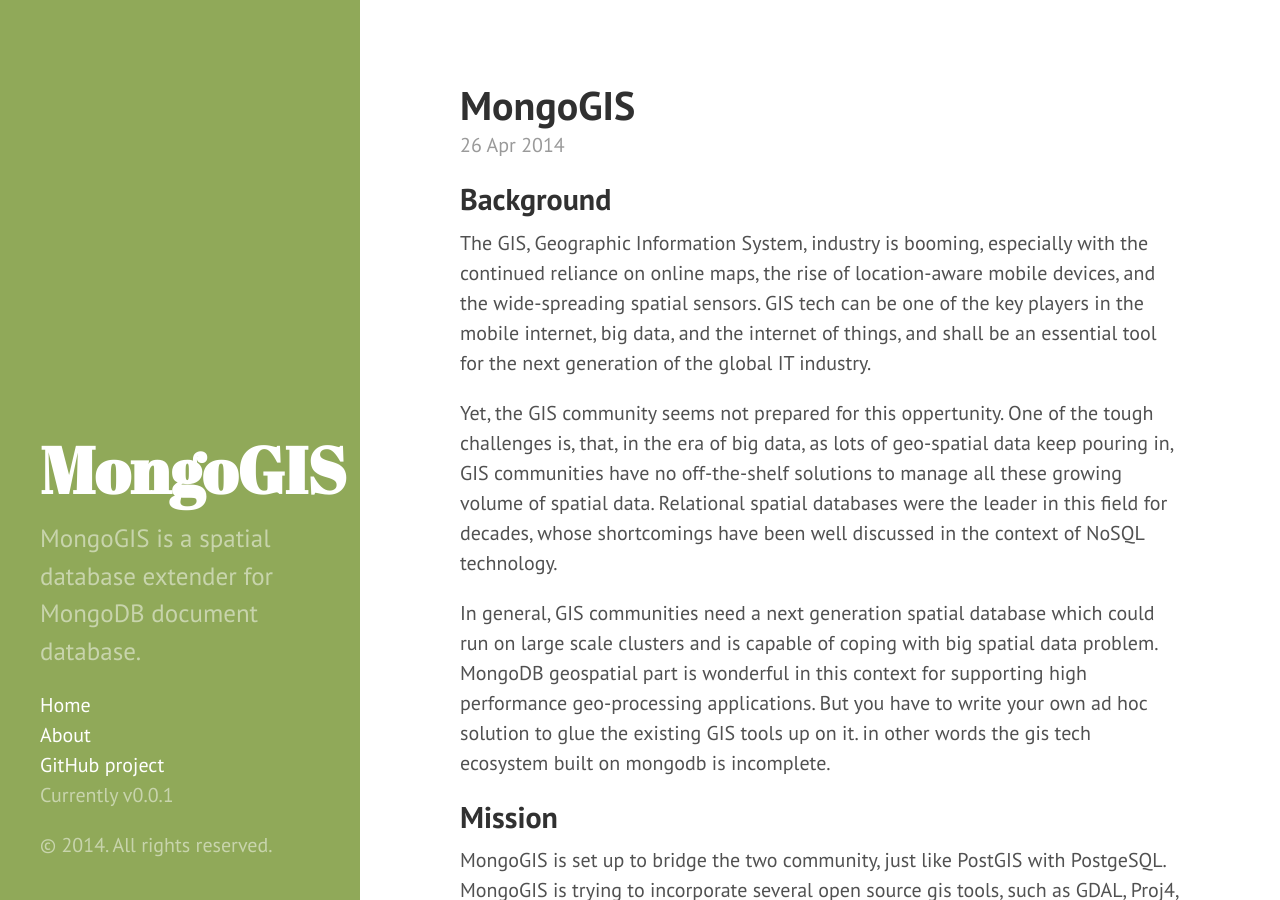
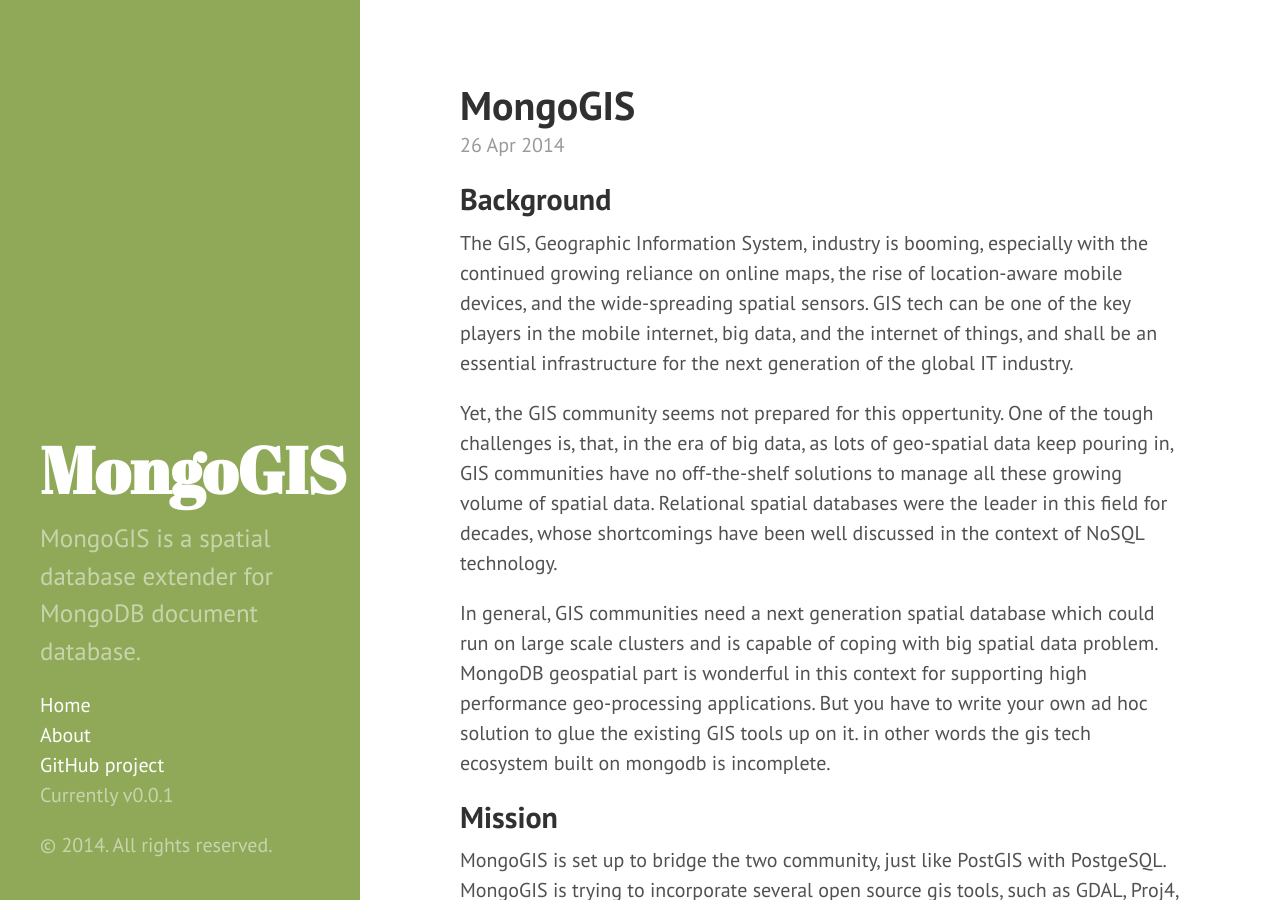
Before and after one commit to mongogis/mongogis.github.io, a Jekyll site: the page built from _posts/2014-04-26-introducing-mongogis.md, in a window 1280 px wide and 900 px high. Built offline with Jekyll 4.4.1, drawn with Linux system fonts in a browser that asks for light colours; Markdown is read by kramdown in place of the engine named in the settings.

Commit message:
Update 2014-04-26-introducing-mongogis.md

```diff
--- a/_posts/2014-04-26-introducing-mongogis.md
+++ b/_posts/2014-04-26-introducing-mongogis.md
@@ -5,7 +5,7 @@ title: MongoGIS
 
 ## Background
 
-The GIS, Geographic Information System, industry is booming, especially with the continued reliance on online maps, the rise of location-aware mobile devices, and the wide-spreading spatial sensors. GIS tech can be one of the key players in the mobile internet, big data, and the internet of things, and shall be an essential tool for the next generation of the global IT industry.
+The GIS, Geographic Information System, industry is booming, especially with the continued growing reliance on online maps, the rise of location-aware mobile devices, and the wide-spreading spatial sensors. GIS tech can be one of the key players in the mobile internet, big data, and the internet of things, and shall be an essential infrastructure for the next generation of the global IT industry.
 
 
 Yet, the GIS community seems not prepared for this oppertunity. One of the tough challenges is, that, in the era of big data, as lots of geo-spatial data keep pouring in, GIS communities have no off-the-shelf solutions to manage all these growing volume of spatial data. Relational spatial databases were the leader in this field for decades, whose shortcomings have been well discussed in the context of NoSQL technology.
```
